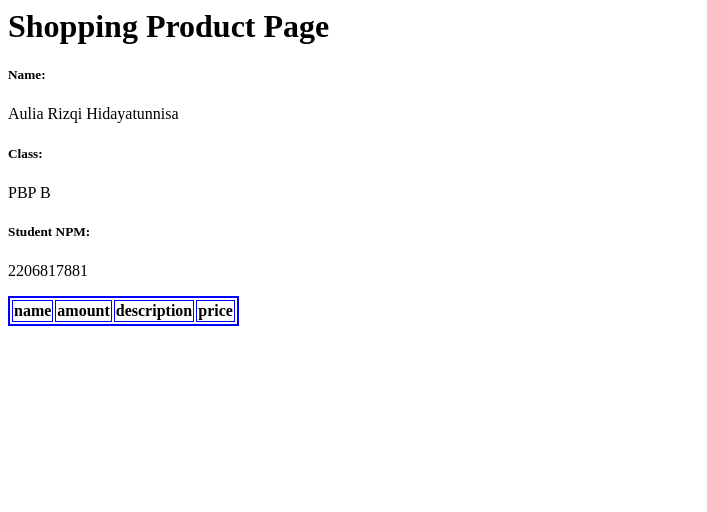
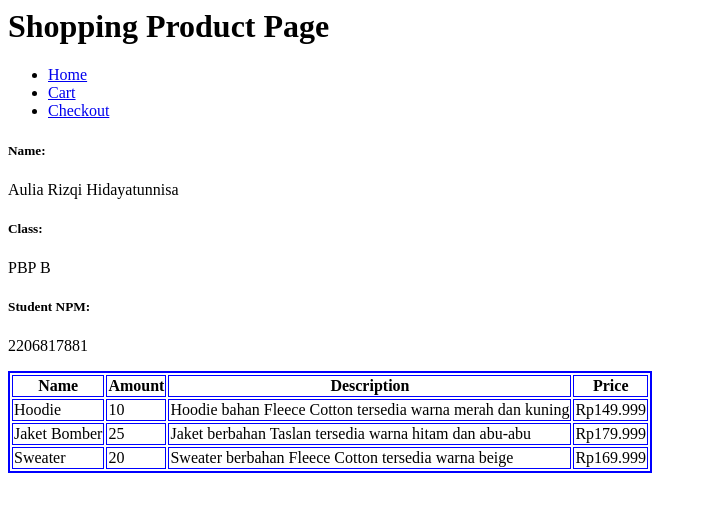
Before and after one commit to auliarizqiqi/shopping-product, a Django app: page /main/ in a window 1280 px wide. Shown: the top 512 px of the page, without its empty margins (0-707 px from the left). Run offline with Django 4.2, Linux system fonts and the light colour scheme; lists and menus that the app fills with data are empty.

Commit message:
main baru

```diff
--- a/main/templates/main.html
+++ b/main/templates/main.html
@@ -1,4 +1,12 @@
 <h1>Shopping Product Page</h1>
+
+<nav>
+  <ul>
+      <li><a href="#">Home</a></li>
+      <li><a href="#">Cart</a></li>
+      <li><a href="#">Checkout</a></li>
+  </ul>
+</nav>
 
 <h5>Name: </h5>
 <p>Aulia Rizqi Hidayatunnisa</p> <!-- Ubahlah sesuai dengan nama kamu -->
@@ -7,24 +15,32 @@
 <h5>Student NPM: </h5>
 <p>2206817881</p>
 
-<p>{{result}}</p>
 
   <table border="2", bordercolor="blue">
     <tr>
-      <th>name</th>
-      <th>amount</th>
-      <th>description</th>
-      <th>price</th>
+      <th>Name</th>
+      <th>Amount</th>
+      <th>Description</th>
+      <th>Price</th>
 
     </tr>
-    {% comment %} Add the data below this line {% endcomment %}
-    {% for barang in list_barang %}
-        <tr>
-            <th>{{barang.name}}</th>
-            <th>{{barang.amount}}</th>
-            <th>{{barang.description}}</th>
-            <th>{{barang.price}}</th>
-
-        </tr>
-    {% endfor %}
-  </table>
+  </tr>
+  <tr>
+      <td>Hoodie</td>
+      <td>10</td>
+      <td>Hoodie bahan Fleece Cotton tersedia warna merah dan kuning</td>
+      <td>Rp149.999</td>
+  </tr>
+  <tr>
+      <td>Jaket Bomber</td>
+      <td>25</td>
+      <td>Jaket berbahan Taslan tersedia warna hitam dan abu-abu</td>
+      <td>Rp179.999</td>
+  </tr>
+  <tr>
+      <td>Sweater</td>
+      <td>20</td>
+      <td>Sweater berbahan Fleece Cotton tersedia warna beige</td>
+      <td>Rp169.999</td>
+  </tr>
+</table>
```
